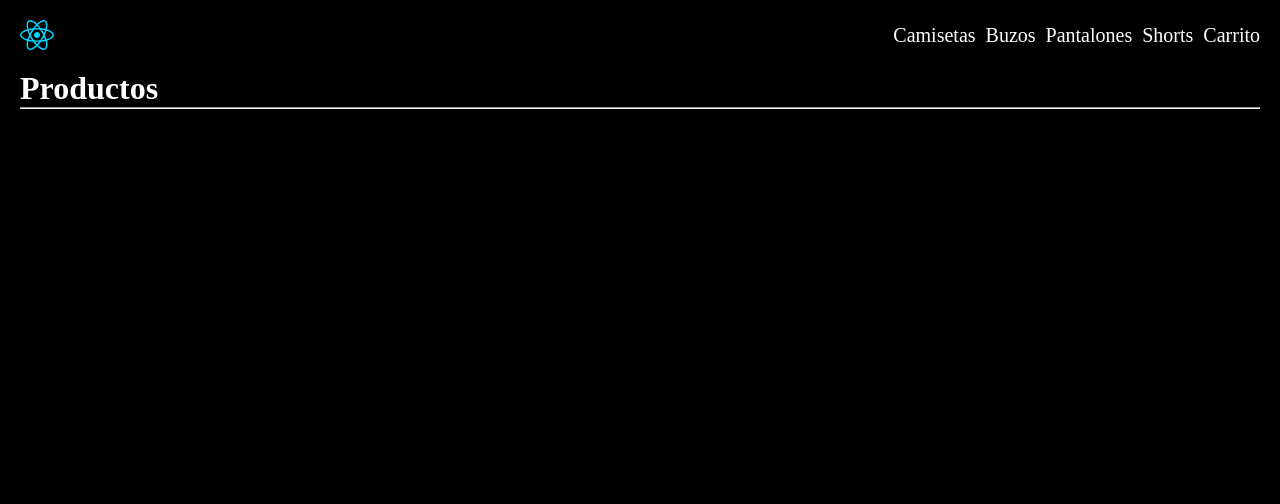
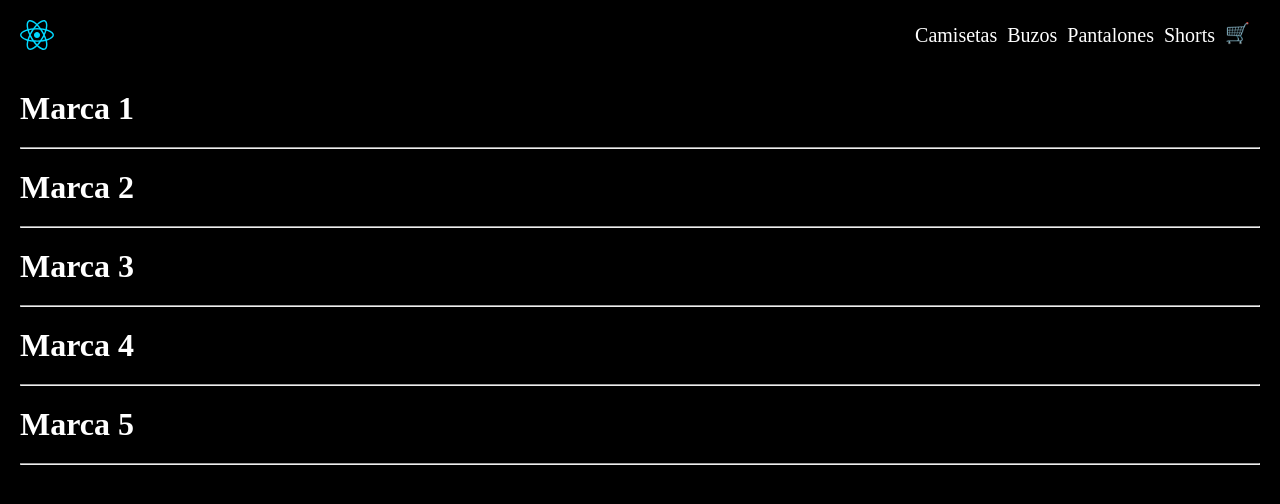
Before and after one commit to Reynaldo-Pereira/Proyecto-React-Reynaldo-Pereira, a React (Vite) app in the folder Proyecto-React/: page / in a window 1280 px wide. Shown: the top 504 px of the page. Built offline with nearby package versions, Linux system fonts and the light colour scheme.

Commit message:
logo carrito

```diff
--- a/Proyecto-React/src/App.css
+++ b/Proyecto-React/src/App.css
@@ -1,5 +1,8 @@
 div {
+  display: flex;
+  flex-direction: column;
   padding: 10px;
+  gap: 20px;
 }
 
 h1 {
--- a/Proyecto-React/src/App.jsx
+++ b/Proyecto-React/src/App.jsx
@@ -1,5 +1,5 @@
 import { NavBar } from './components/navbar/Navbar.jsx'
-import { Desarrollo } from './components/Desarrollo.jsx'
+import { Desarrollo } from './components/ItemListContainer.jsx'
 
 function App() {
 
--- a/Proyecto-React/src/components/Desarrollo.jsx
+++ /dev/null
@@ -1,13 +0,0 @@
-import '../App.css'
-
-export function Desarrollo() {
-
-    return (
-        <>
-            <div>
-                <h1>Productos</h1>
-                <hr />
-            </div>
-        </>
-    )
-}
--- /dev/null
+++ b/Proyecto-React/src/components/ItemListContainer.jsx
@@ -0,0 +1,21 @@
+import '../App.css'
+
+export function Desarrollo() {
+
+    return (
+        <>
+            <div>
+                <h1>Marca 1</h1>
+                <hr />
+                <h1>Marca 2</h1>
+                <hr />
+                <h1>Marca 3</h1>
+                <hr />
+                <h1>Marca 4</h1>
+                <hr />
+                <h1>Marca 5</h1>
+                <hr />
+            </div>
+        </>
+    )
+}
--- a/Proyecto-React/src/components/navbar/Navbar.jsx
+++ b/Proyecto-React/src/components/navbar/Navbar.jsx
@@ -4,7 +4,7 @@ export function NavBar() {
 
     return (
         <header>
-            <img src="/react.svg" alt="" />
+            <img src="/react.svg" alt="logo" />
 
             <nav>
                 <ul>
@@ -12,8 +12,8 @@ export function NavBar() {
                     <li><a href="">Buzos</a></li>
                     <li><a href="">Pantalones</a></li>
                     <li><a href="">Shorts</a></li>
-                    <li><a href="">Carrito</a></li>
                 </ul>
+                <a className= "carrito" href="">🛒</a>
             </nav>
         </header>
     )
--- a/Proyecto-React/src/components/navbar/navbar.css
+++ b/Proyecto-React/src/components/navbar/navbar.css
@@ -28,3 +28,10 @@ a {
     color: white;
     font-size: 20px;
 }
+
+.carrito {
+    display: flex;
+    justify-content: center;
+    padding: 10px;
+    padding-bottom: 15px;
+}
```
